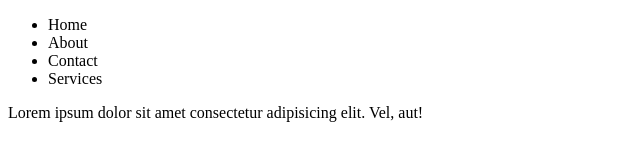
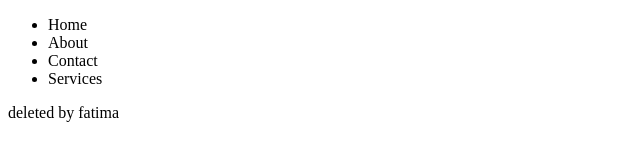
Before and after one commit to Pixel11-svg/conflict, a plain HTML site: page index.html in a window 1280 px wide. Shown: the whole page, without its empty margins (0-640 px from the left). Drawn offline with Linux system fonts and the light colour scheme.

```diff
--- a/index.html
+++ b/index.html
@@ -17,7 +17,7 @@
     </nav>
     <!-- End nav bar -->
     <!-- Start hero section -->
-        <p>Lorem ipsum dolor sit amet consectetur adipisicing elit. Vel, aut!</p>
+        <p>deleted by fatima</p>
     <!-- End hero section -->
 
 </body>
```
